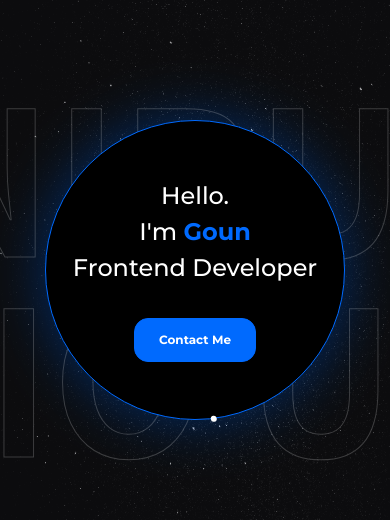
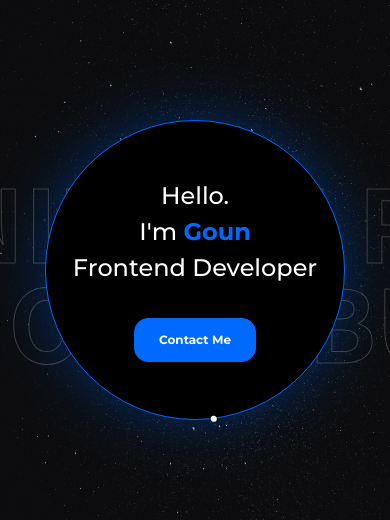
Before and after one commit to unibure/unibure_pf, a Next.js app: page / in a window 390 px wide. Shown: the part 152-672 px from the top of the page. Built offline with nearby package versions, Linux system fonts and the light colour scheme.

Commit message:
모바일형 애니메이션 수정중

```diff
--- a/src/app/components/common/Mouse.jsx
+++ b/src/app/components/common/Mouse.jsx
@@ -1,8 +1,12 @@
 "use client";
 import { useEffect, useState } from "react";
 import { motion, useMotionValue, useSpring } from "framer-motion";
+import { useScreenSize } from "../../hooks/useResponsive";
 
 export default function Mouse() {
+  const { isDesktop } = useScreenSize();
+  const [mounted, setMounted] = useState(false);
+
   // Framer Motion을 사용한 부드러운 애니메이션
   const mouseX = useMotionValue(0);
   const mouseY = useMotionValue(0);
@@ -14,6 +18,13 @@ export default function Mouse() {
   const [isHovering, setIsHovering] = useState(false);
 
   useEffect(() => {
+    setMounted(true);
+  }, []);
+
+  useEffect(() => {
+    //데스크탑에서만 마우스 이벤트 리스너 등록
+    if (!isDesktop || !mounted) return;
+
     const handleMouseMove = (e) => {
       const { clientX, clientY } = e;
       mouseX.set(clientX - 20); // 커서 중앙에 위치하도록 조정
@@ -30,7 +41,10 @@ export default function Mouse() {
 
     window.addEventListener("mousemove", handleMouseMove);
     return () => window.removeEventListener("mousemove", handleMouseMove);
-  }, [mouseX, mouseY]);
+  }, [mouseX, mouseY, isDesktop, mounted]);
+
+  //데스크톱이 아니면 렌더링하지 않음
+  if (!isDesktop || !mounted) return null;
 
   return (
     <motion.div
--- a/src/app/components/sections/About.jsx
+++ b/src/app/components/sections/About.jsx
@@ -6,11 +6,18 @@ import { IoIosMail } from "react-icons/io";
 import { motion, useInView } from "framer-motion";
 import { useRef } from "react";
 import { useScrollContext } from "../../contexts/ScrollContext";
+import { useResponsive } from "../../hooks/useResponsive";
 
 export default function About() {
   const ref = useRef(null);
   const { aboutRef } = useScrollContext();
-  const isInView = useInView(ref, { once: false, amount: 0.4 });
+  const amountValue = useResponsive({
+    mobile: 0.3,
+    tablet: 0.3,
+    desktop: 0.4,
+  });
+
+  const isInView = useInView(ref, { once: false, amount: amountValue });
 
   const variants = (delay) => ({
     hidden: { opacity: 0, y: 100 },
--- a/src/app/components/sections/Visual.jsx
+++ b/src/app/components/sections/Visual.jsx
@@ -1,63 +1,104 @@
 "use client";
 import { motion } from "framer-motion";
-import { useRef } from "react";
+import { useRef, useState, useEffect } from "react";
 import { useScrollContext } from "../../contexts/ScrollContext.jsx";
+import { useScreenSize } from "../../hooks/useResponsive";
 
 export default function Visual() {
   const { visualRef, contactRef, scrollToRef } = useScrollContext();
+  const { isMobile } = useScreenSize();
+  const [mounted, setMounted] = useState(false);
+
+  useEffect(() => {
+    setMounted(true);
+  }, []);
 
   const scrollToContact = () => {
     scrollToRef(contactRef);
   };
+
+  if (!mounted) {
+    return null;
+  }
 
   return (
     <section ref={visualRef} id="visual">
       <div className="visual-section">
         <div className="container">
           <div className="visual-head">
-            <motion.div
-              initial={{ opacity: 0 }}
-              animate={{ opacity: 1 }}
-              transition={{ duration: 1, delay: 3 }}
-              className="typo"
-            >
+            <div className="typo">
               <span className="tit-box">
                 <motion.span
                   className="tit tit-1"
-                  initial={{ opacity: 0, width: 0 }}
-                  animate={{ opacity: 1, width: "100%" }}
-                  transition={{ duration: 3, delay: 3 }}
+                  initial={{
+                    opacity: 0,
+                    width: isMobile ? "100%" : 0,
+                    y: isMobile ? 50 : 0,
+                  }}
+                  animate={{
+                    opacity: 1,
+                    width: "100%",
+                    y: 0,
+                  }}
+                  transition={{
+                    duration: 2,
+                    delay: isMobile ? 2 : 3,
+                    y: { duration: 1, delay: 2 },
+                  }}
                 >
                   Hello.
                 </motion.span>
               </span>
               <span className="tit-box">
                 <motion.span
-                  initial={{ opacity: 0, width: 0 }}
-                  animate={{ opacity: 1, width: "100%" }}
-                  transition={{ duration: 1.5, delay: 3.5 }}
                   className="tit tit-2"
+                  initial={{
+                    opacity: 0,
+                    width: isMobile ? "100%" : 0,
+                    y: isMobile ? 50 : 0,
+                  }}
+                  animate={{
+                    opacity: 1,
+                    width: "100%",
+                    y: 0,
+                  }}
+                  transition={{
+                    duration: 2,
+                    delay: isMobile ? 1 : 3.5,
+                    y: { duration: 1.2, delay: 2.7 },
+                  }}
                 >
                   I'm <b className="primary">Goun</b>
                 </motion.span>
               </span>
               <span className="tit-box">
                 <motion.span
-                  initial={{ opacity: 0, width: 0 }}
-                  animate={{ opacity: 1, width: "100%" }}
-                  transition={{ duration: 1.5, delay: 4 }}
+                  initial={{
+                    opacity: 0,
+                    width: isMobile ? "100%" : 0,
+                    y: isMobile ? 50 : 0,
+                  }}
+                  animate={{ opacity: 1, width: "100%", y: 0 }}
+                  transition={{
+                    duration: 2,
+                    delay: isMobile ? 1 : 4,
+                    y: {
+                      duration: 1.2,
+                      delay: 3.5,
+                    },
+                  }}
                   className="tit tit-3"
                 >
                   Frontend Developer
                 </motion.span>
               </span>
-            </motion.div>
+            </div>
             <motion.button
               initial={{ opacity: 0, scale: 0 }}
               animate={{ opacity: 1, scale: 1 }}
               transition={{
                 duration: 1,
-                delay: 5,
+                delay: isMobile ? 4.3 : 5,
                 ease: [0.68, -0.55, 0.27, 1.55],
               }}
               className="pp-button"
--- a/src/app/globals.css
+++ b/src/app/globals.css
@@ -27,6 +27,7 @@
 
   --cubic1: cubic-bezier(0.68, -0.55, 0.27, 1.55);
   --cubic2: cubic-bezier(0.175, 0.885, 0.32, 1.275);
+
 }
 
 
@@ -46,6 +47,7 @@ body {
   width: 100%;
   height: 100%;
   font-family: var(--ff-primary);
+  font-size: 16px;
 }
 
 /* common */
@@ -67,6 +69,7 @@ body {
 @media screen and (max-width: 1399px) {
   .pc-br { display: none; }
   .t-br { display: block; }
+  body {font-size: 14px;}
 }
 @media screen and (max-width:767px){
   .bullet > li:before {width: 4px;height: 4px;margin-top:.6rem; margin-right: .5rem;}
@@ -110,7 +113,9 @@ body {
 #side-bar .side-bar-item .gnb {font-size:3rem;}
 }
 @media screen and (max-width:767px){
-
+#side-bar .side-bar-item .gnb {font-size: 2rem;}
+#side-bar .side-bar-item > a span {font-size: 1rem;}
+#side-bar .side-bar-item > a .icon svg {width: 24px;}
 }
 
 
@@ -185,7 +190,12 @@ body {
 .main-typo { display: flex; flex-direction: column; align-items: center; justify-content: center; height: 100vh; position: fixed; top: 0; left: 0; pointer-events: none; z-index: 0; }
 .main-typo .parallax { overflow: hidden; white-space: nowrap; }
 .main-typo .parallax .scroller { display: flex; }
-.main-typo .parallax span { font-size: 200px; font-weight: 700; line-height: 1; white-space: nowrap; display: block; -webkit-text-stroke: 1px rgba(255, 255, 255, 0.2); color: transparent; }
+.main-typo .parallax span { font-size: 12.5rem; font-weight: 700; line-height: 1; white-space: nowrap; display: block; -webkit-text-stroke: 1px rgba(255, 255, 255, 0.2); color: transparent; }
+
+@media screen and (max-width:767px){
+  .main-typo .parallax span  {font-size: 6.25rem;}
+}
+
 
 /* components common */
 section {padding-block: 10rem;}
@@ -239,13 +249,14 @@ section:nth-child(even) .container { background: #00000094; }
   #visual .container {display: flex; align-items: center; justify-content: center;}
   .visual-section .visual-head {min-width: 600px; width: 600px; transform:none; position: static; }
   .visual-section .visual-head .typo {text-align: center; }
-  .visual-section .visual-head .typo .tit-box {display: flex; align-items: center; justify-content: center;}
+  .visual-section .visual-head .typo .tit-box {display: flex; align-items: center; justify-content: center; display: block;}
   .visual-section .visual-head .typo .tit-box .tit {font-size: 2.5rem; transform-origin:left; }
 }
 @media screen and (max-width:767px){
   .moon-section {--moon-size:300px; --dot-size:6px;}
   .visual-section .visual-head {min-width: auto; width: 100%;}
   .visual-section .visual-head .typo {padding-bottom: 2rem;}
+  .visual-section .visual-head .typo .tit-box {overflow: hidden;}
   .visual-section .visual-head .typo .tit-box .tit {font-size: 1.5rem;}
 }
 
--- a/src/app/hooks/useResponsive.jsx
+++ b/src/app/hooks/useResponsive.jsx
@@ -51,22 +51,11 @@ export function useResponsive(values) {
 
 // 현재 화면 크기 정보를 반환하는 커스텀 훅
 export function useScreenSize() {
-  const [screenSize, setScreenSize] = useState(() => {
-    if (typeof window !== "undefined") {
-      const width = window.innerWidth;
-      return {
-        width,
-        isMobile: width <= BREAKPOINTS.mobile,
-        isTablet: width > BREAKPOINTS.mobile && width <= BREAKPOINTS.tablet,
-        isDesktop: width > BREAKPOINTS.tablet,
-      };
-    }
-    return {
-      width: 0,
-      isMobile: false,
-      isTablet: false,
-      isDesktop: true,
-    };
+  const [screenSize, setScreenSize] = useState({
+    width: 0,
+    isMobile: false,
+    isTablet: false,
+    isDesktop: false,
   });
 
   useEffect(() => {
```
